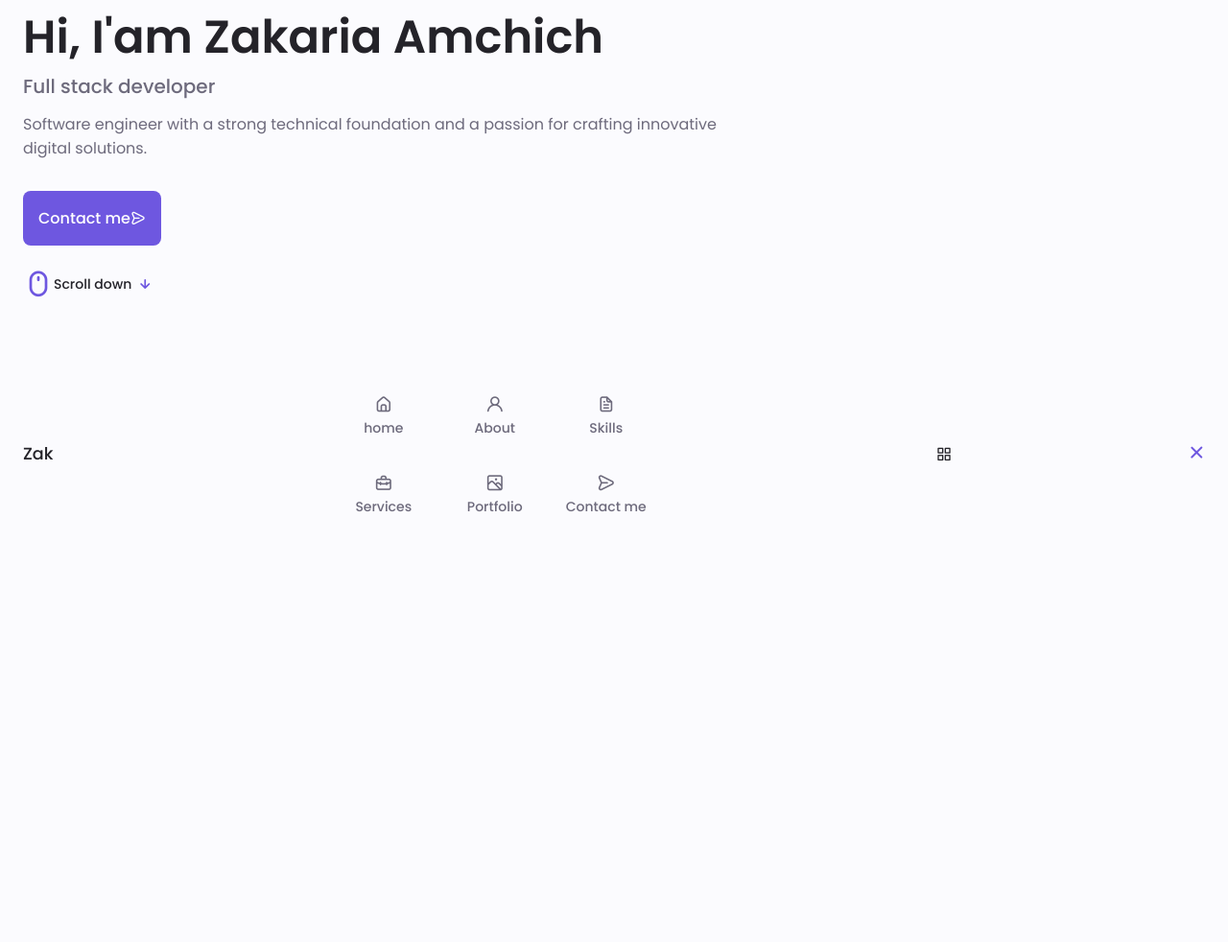
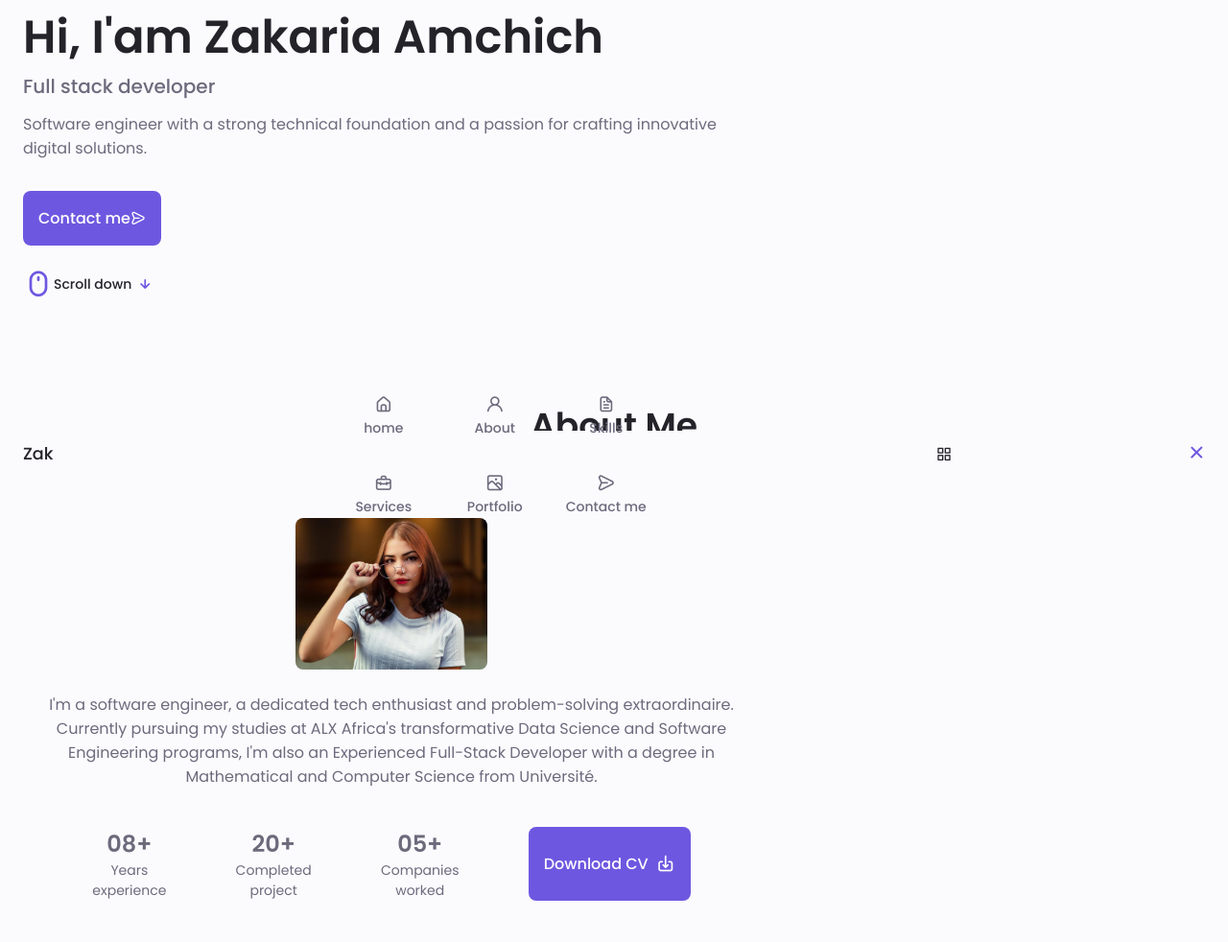
Before and after one commit to Zfastroot/MyPortfolio, a plain HTML site: page index.html in a window 1280 px wide. Shown: the part 303-1285 px from the top of the page at 96% size. Drawn offline with nearby package versions, Linux system fonts and the light colour scheme.

Commit message:
finish the about styling

```diff
--- a/assets/css/styles.css
+++ b/assets/css/styles.css
@@ -353,8 +353,43 @@ img {
 
 
 /*==================== ABOUT ====================*/
+.about__img{
+  width: 200px;
+  border-radius: .5rem;
+  justify-self: center;
+  align-self: center;
+}
 
+.about__description{
+  text-align: center;
+  margin-bottom: var(--mb-2-5);
+}
 
+.about__info{
+  display: flex;
+  justify-content: space-evenly;
+  margin-bottom: var(--mb-2-5);
+}
+
+.about__info-title{
+  font-size: var(--h2-font-size);
+  font-weight: var(--font-semi-bold);
+  color: var(--text-color);
+}
+.about__info-name{
+  font-size: var(--small-font-size);
+}
+
+.about__info-title,
+.about__info-name{
+  display: block;
+  text-align: center;
+}
+
+.about__buttons{
+  display: flex;
+  justify-content: center;
+}
 /*==================== SKILLS ====================*/
 
 
--- a/index.html
+++ b/index.html
@@ -123,7 +123,37 @@
 
             <!--==================== ABOUT ====================-->
             <section class="about section" id="about">
+                <h2 class="section__title">About Me</h2>
+                <span class="section__subtitle">My introduction</span>
+                <div class="about__container container grid">
+                    <img src="assets/img/about.jpg" alt="" class="about__img">
+                    <div class="about__data">
+                        <p class="about__description">I'm a software engineer, a dedicated tech enthusiast and problem-solving extraordinaire.
+                            Currently pursuing my studies at ALX Africa's transformative Data Science and Software Engineering programs,
+                            I'm also an Experienced Full-Stack Developer with a degree in Mathematical and Computer Science from Université.
+                        </p>
+                        <div class="about__info">
+                            <div>
+                                <span class="about__info-title">08+</span>
+                                <span class="about__info-name">Years <br> experience</span>
+                            </div>
 
+                            <div>
+                                <span class="about__info-title">20+</span>
+                                <span class="about__info-name">Completed <br> project</span>
+                            </div>
+                            <div>
+                                <span class="about__info-title">05+</span>
+                                <span class="about__info-name">Companies <br> worked</span>
+                            </div>
+                            <div class="about__buttons">
+                                <a download="" href="assets/pdf/Alexa-Cv.pdf" class="button button--flex">
+                                    Download CV<i class="uil uil-download-alt button__icon"></i>
+                                </a>
+                            </div>
+                        </div>
+                    </div>
+                </div>
             </section>
 
             <!--==================== SKILLS ====================-->
```
